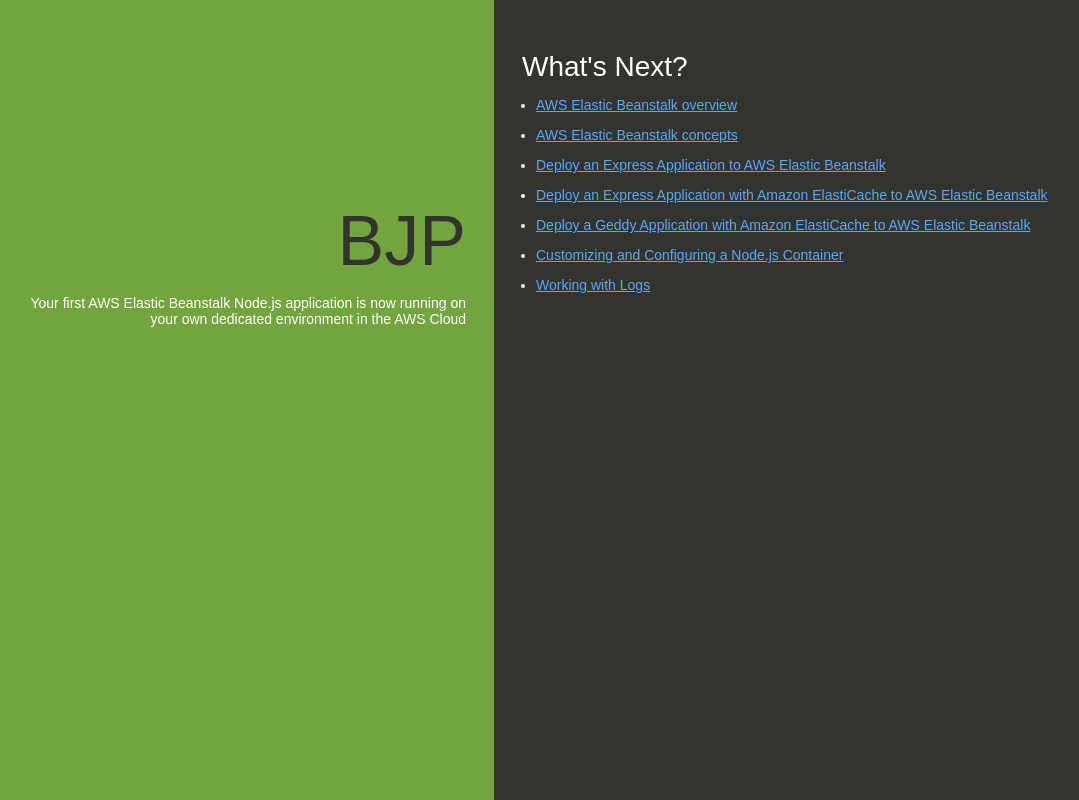
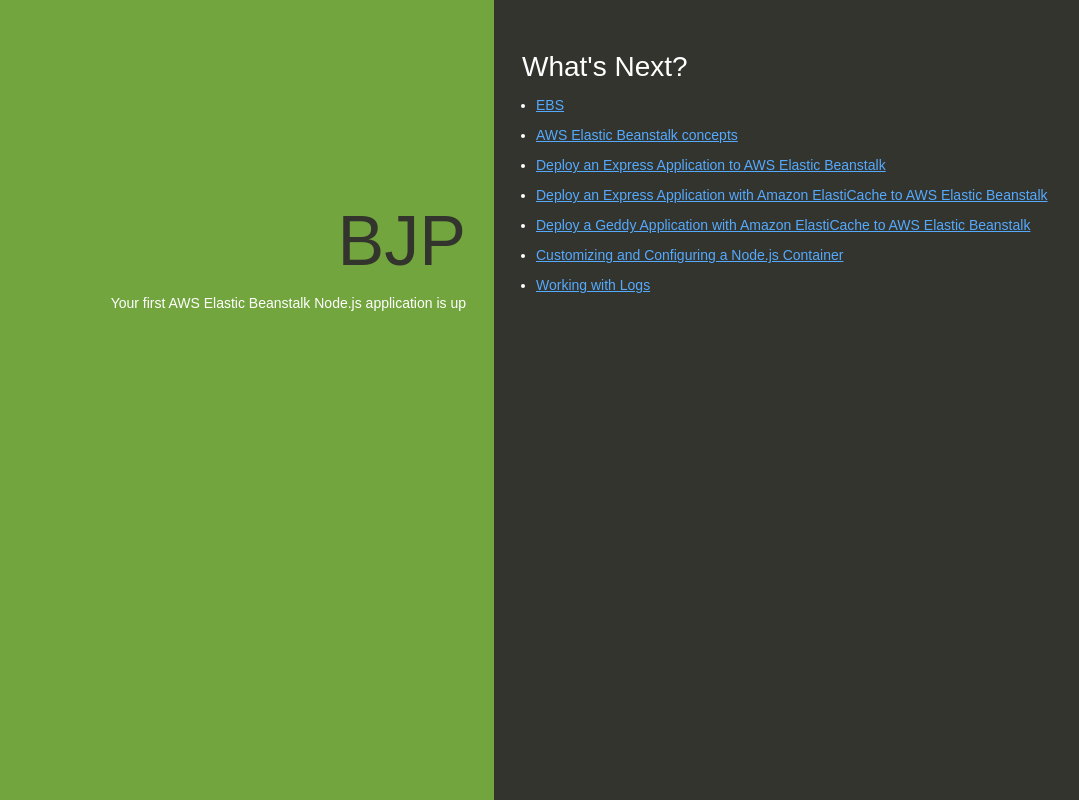
Before and after one commit to sulab92/DemoEBPipeline, a website: page index.html in a window 1280 px wide. Shown: the whole page, without its empty margins (146-1225 px from the left). Drawn offline with Linux system fonts and the light colour scheme.

Commit message:
Version007
Deployment

```diff
--- a/index.html
+++ b/index.html
@@ -1,7 +1,7 @@
 <!DOCTYPE html>
 <html>
   <head>
-    <title>Helll Sulab</title>
+    <title>Helll Sulab it's great to see you!!</title>
     <style>
       body {
         color: #ffffff;
@@ -75,12 +75,12 @@
   <body>
     <div class="textColumn">
       <h1>BJP</h1>
-      <p>Your first AWS Elastic Beanstalk Node.js application is now running on your own dedicated environment in the AWS Cloud</p>
+      <p>Your first AWS Elastic Beanstalk Node.js application is up</p>
     </div>
     <div class="linksColumn">
       <h2>What's Next?</h2>
       <ul>
-        <li><a href="http://docs.aws.amazon.com/elasticbeanstalk/latest/dg/Welcome.html">AWS Elastic Beanstalk overview</a></li>
+        <li><a href="http://docs.aws.amazon.com/elasticbeanstalk/latest/dg/Welcome.html">EBS</a></li>
         <li><a href="http://docs.aws.amazon.com/elasticbeanstalk/latest/dg/concepts.html">AWS Elastic Beanstalk concepts</a></li>
         <li><a href="http://docs.aws.amazon.com/elasticbeanstalk/latest/dg/create_deploy_nodejs_express.html">Deploy an Express Application to AWS Elastic Beanstalk</a></li>
         <li><a href="http://docs.aws.amazon.com/elasticbeanstalk/latest/dg/create_deploy_nodejs_express_elasticache.html">Deploy an Express Application with Amazon ElastiCache to AWS Elastic Beanstalk</a></li>
```
